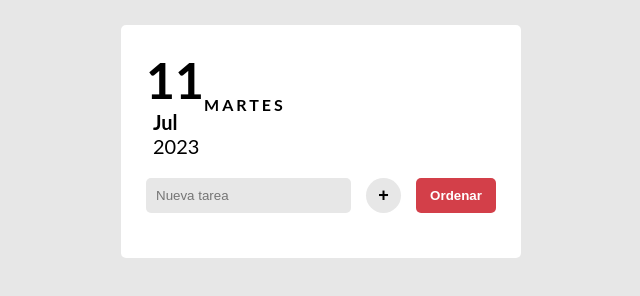
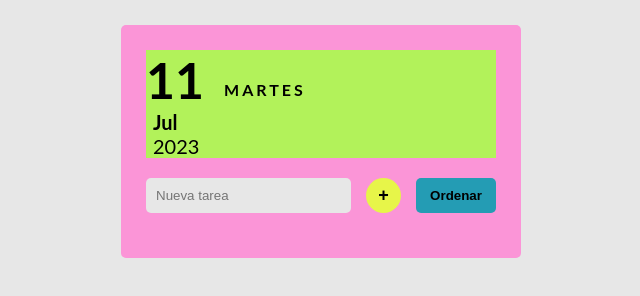
Before and after one commit to Raquel-jp/listaTareas, a plain HTML site: page index.html in a window 1280 px wide. Shown: the whole page, without its empty margins (319-959 px from the left). Drawn offline with Linux system fonts and the light colour scheme.

Commit message:
terminado

```diff
--- a/style.css
+++ b/style.css
@@ -1,7 +1,7 @@
 :root {
-    --primary: #A5C882;
-    --secondary: #D33F49;
-    --light: #fff;
+    --primary: #e7f549;
+    --secondary: #249cb4;
+    --light: #fb95d7;
     --dark: #000;
     --diabled: #e7e7e7;
 }
@@ -27,6 +27,7 @@ body{
 .date{
     display: flex;
     align-items: center;
+    background-color: rgb(178, 242, 90);
 }
 
 #dateNumber{
@@ -35,6 +36,8 @@ body{
 #dateText{
     letter-spacing: 3px;
     text-transform: uppercase;
+    margin-left: 20px;
+    margin-bottom: 30px;
 }
 #dateMonth,
 #dateNumber,
@@ -71,17 +74,17 @@ input:focus{
     height: 35px;
     border-radius: 50%;
     font-size: 18px;
-    background-color: var(--diabled);
+    background-color: var(--primary);
 }
 .orderButton{
     background-color: var(--secondary);
-    color: var(--light);
+    color: var(--dark);
 }
 .task{
     background-color: var(--primary);
     padding: 15px;
     margin-top: 15px;
-   color: var(--light);
+   color: var(--dark);
    cursor: pointer;
 
 }
```
